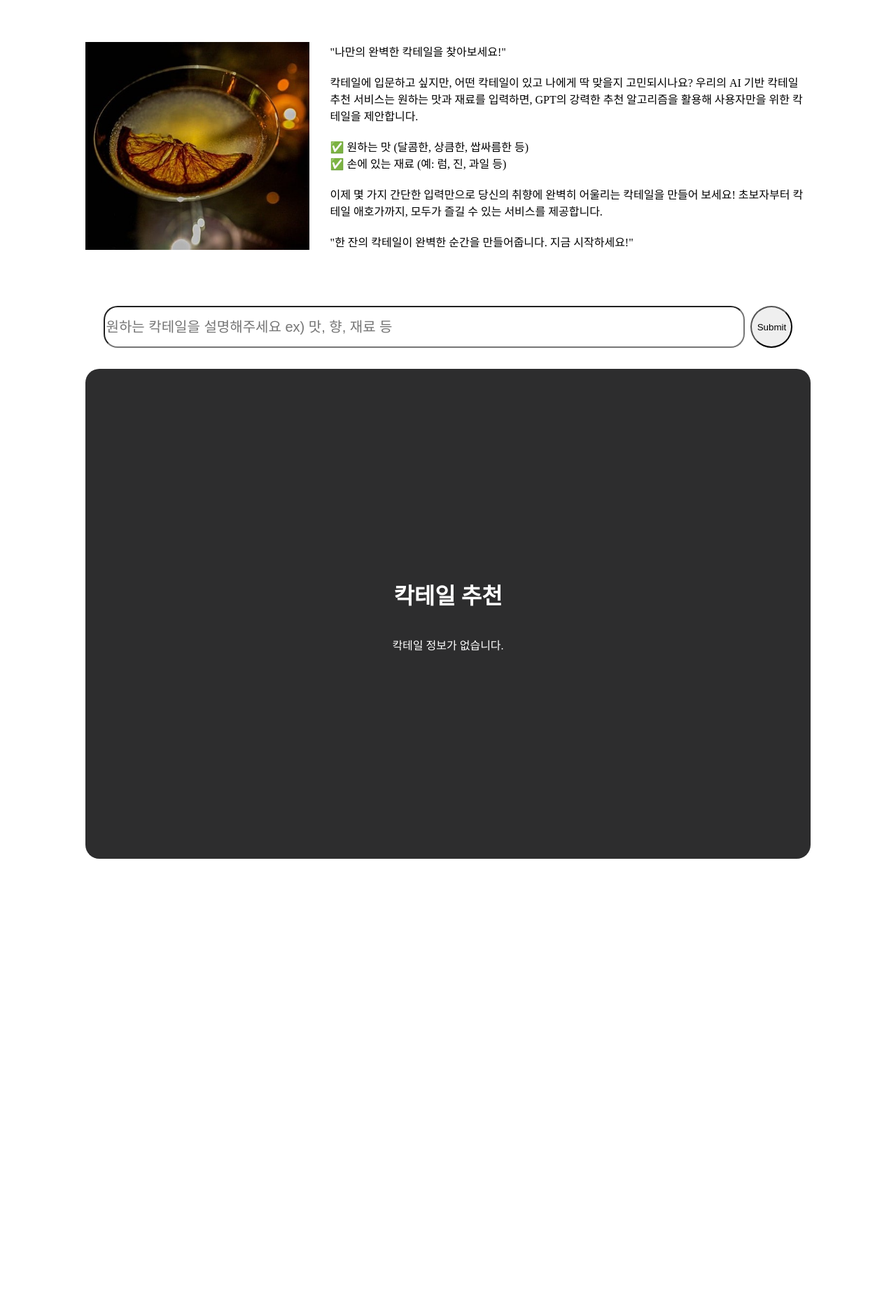
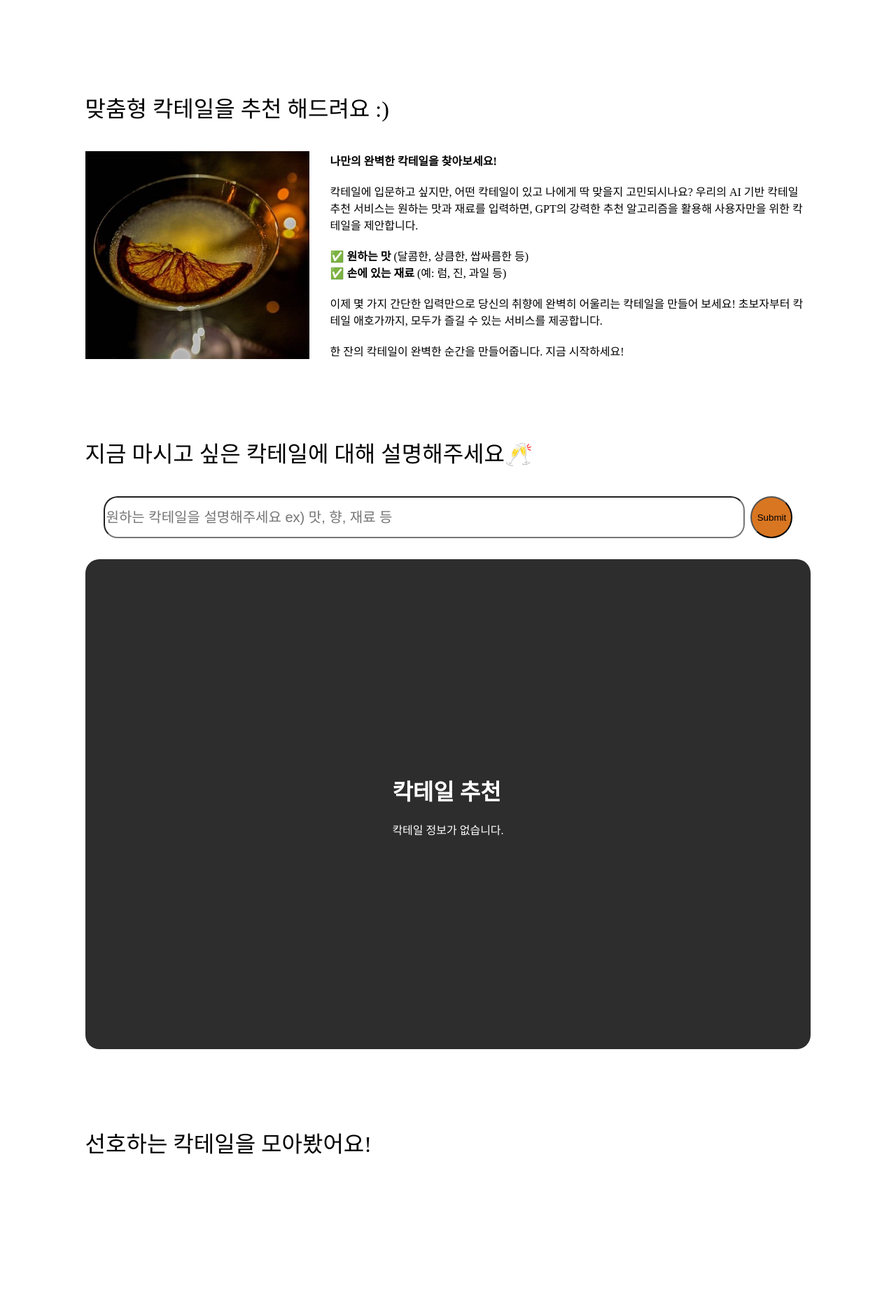
Before and after one commit to UntilWeD/CocktailRecommendation_Service, a Flask app: template CocktailRecommendationService/app/templates/index.html in a window 1280 px wide. Shown: the part 64-1920 px from the top of the page at 70% size. Run offline with Flask 3, Linux system fonts and the light colour scheme; the template is opened without the code that fills it, so the values that code supplies are empty.

Commit message:
화면 최대 비율 조정, 소제목 추가 등 UI 수정

```diff
--- a/CocktailRecommendationService/app/static/css/index.css
+++ b/CocktailRecommendationService/app/static/css/index.css
@@ -49,6 +49,11 @@ header {
   cursor: pointer;
 }
 
+.nav__menu-sidebar {
+  display: none;
+  z-index: 99;
+}
+
 .nav__main-title {
   font-size: 2rem;
   font-weight: 500;
@@ -62,7 +67,13 @@ main {
   display: flex;
   flex-direction: column;
   align-items: center;
-  gap: 80px;
+  gap: 40px;
+}
+
+.summary {
+  margin-top: 70px;
+  width: 90%;
+  font-size: 2rem;
 }
 
 .description {
@@ -87,7 +98,7 @@ main {
 }
 
 .text-highlight {
-  font-weight: 500;
+  font-weight: 600;
 }
 
 .cocktail-in-output {
@@ -115,6 +126,11 @@ main {
   width: 60px;
   height: 60px;
   border-radius: 50%;
+  background-color: #d97621;
+  cursor: pointer;
+  &:hover {
+    transform: scale(1.05);
+  }
 }
 
 .cocktail-output {
@@ -126,9 +142,13 @@ main {
   flex-direction: column;
   justify-content: center;
   align-items: center;
+  padding: 5%;
+  overflow-y: auto; /* 텍스트 일정 이상일 시 스크롤 생성 */
+}
+
+.cocktail-output__container {
   color: white;
-  padding: 3%;
-  overflow-y: auto; /* 텍스트 일정 이상일 시 스크롤 생성 */
+  overflow-y: auto;
 }
 
 .cocktail-output::-webkit-scrollbar {
@@ -138,7 +158,6 @@ main {
 
 .cocktail-list {
   width: 100%;
-  margin-top: 50px;
   padding: 50px;
   display: grid;
   grid-template-columns: 1fr 1fr 1fr;
@@ -148,11 +167,11 @@ main {
   margin: auto;
   width: 300px;
   height: 400px;
+  margin-bottom: 40px;
   display: flex;
   flex-direction: column;
   align-items: center;
   font-size: 1rem;
-  margin-top: 50px;
   background-color: #604fb8;
   border-radius: 16px;
   cursor: pointer;
@@ -171,10 +190,11 @@ main {
 
 .card__title {
   margin-top: 10px;
+  font-weight: 600;
+  font-size: 1.3rem;
 }
 
 .card__summary {
-  font-weight: 600;
 }
 
 footer {
@@ -201,6 +221,7 @@ footer {
   display: flex;
   flex-direction: column;
   align-items: center;
+  gap: 15px;
   padding: 25px;
   width: 700px;
   height: 840px;
@@ -217,6 +238,27 @@ footer {
   }
 }
 
+.modal__container__header {
+}
+
+.cocktail-details__title {
+  font-size: 1.5rem;
+  font-weight: 600;
+}
+
+.modal__container__main {
+}
+
+.divider {
+  margin-top: auto;
+  width: 90%;
+  border: 1px solid #2d2d2e;
+}
+
+.modal__container__footer {
+  height: 240px;
+}
+
 @media screen and (max-width: 1000px) {
   .cocktail-list {
     grid-template-columns: 1fr 1fr;
--- a/CocktailRecommendationService/app/static/js/card.js
+++ b/CocktailRecommendationService/app/static/js/card.js
@@ -1,5 +1,6 @@
 // DB와 연결하여 작성할 예정, GPT 출력으로 만들어진 칵테일 카드 , + detail로 이동하는 <a> 태그 삭제
 // GPT 값 데이터베이스 저장 시 id값 부여해 카드 식별할 예정
+// 현재는 제출 버튼 클릭 시 카드 생성, 저장된 GPT 값을 불러와 생성할 필요가 있음
 const list = document.querySelector(".cocktail-list");
 
 document
--- a/CocktailRecommendationService/app/templates/index.html
+++ b/CocktailRecommendationService/app/templates/index.html
@@ -9,7 +9,7 @@
     <!--<body>-->
     <!--    <h1>PostgreSQL 데이터 조회 결과</h1>-->
 
-    <!--    {% if data %}-->zz
+    <!--    {% if data %}-->
     <!--    <table border="1">-->
     <!--        <tr>-->
     <!--            {% for column in data[0].keys() %}-->
@@ -52,15 +52,17 @@
               />
             </svg>
           </div>
+          <div class="nav__menu-sidebar"></div>
           <div class="nav__main-title">🍸Cocktail Recommendation Service</div>
         </nav>
       </header>
       <main>
+        <div class="summary">맞춤형 칵테일을 추천 해드려요 :)</div>
         <div class="description">
           <img class="description__img" src="../static/images/drink.jpg" />
           <article class="description__service">
             <span class="text-highlight">
-              "나만의 완벽한 칵테일을 찾아보세요!"
+              나만의 완벽한 칵테일을 찾아보세요!
             </span>
             <div>
               칵테일에 입문하고 싶지만, 어떤 칵테일이 있고 나에게 딱 맞을지
@@ -84,10 +86,11 @@
               수 있는 서비스를 제공합니다.
             </div>
             <div>
-              "한 잔의 칵테일이 완벽한 순간을 만들어줍니다. 지금 시작하세요!"
+              한 잔의 칵테일이 완벽한 순간을 만들어줍니다. 지금 시작하세요!
             </div>
           </article>
         </div>
+        <div class="summary">지금 마시고 싶은 칵테일에 대해 설명해주세요🥂</div>
         <form class="cocktail-in-output">
           <div class="cocktail-in-output__container">
             <input
@@ -99,9 +102,11 @@
             <input class="cocktail-input__btn" type="submit" />
           </div>
           <div class="cocktail-output">
+            <div class="cocktail-output__container">
               <h1>칵테일 추천</h1>
               <!-- gptRecommendation 내용 이동 -->
               <!-- 추천 결과 반복 표시 -->
+              <!-- 일단은 output란에 표시 -->
               {% for item in recommendations %}
               <div class="cocktail-card">
                 <h2>원본 칵테일: {{ item.original.name }}</h2>
@@ -115,7 +120,9 @@
               <p>칵테일 정보가 없습니다.</p>
               {% endfor %}
             </div>
+          </div>
         </form>
+        <div class="summary">선호하는 칵테일을 모아봤어요!</div>
         <div class="cocktail-list">
           <!-- <div class="cocktail-list__card">
                   <div class="card__image">칵테일 이미지</div>
@@ -140,11 +147,20 @@
                 />
               </svg>
             </div>
-            <h1>상세 내용 모달입니다.</h1>
-            <p>
+            <div class="modal__container__header">
+              <div class="cocktail-details__title">예시) **칵테일</div>
+            </div>
+            <p class="modal__container__main">
               칵테일 이미지, 이름, 알코올, 잔, 재료, 제조법, 추천 이유 등이
               들어갈 예정입니다.
             </p>
+            <div class="divider"></div>
+            <div class="modal__container__footer">
+              <div class="cocktail-details__title"></div>
+              <p>
+                유사 칵테일 추천 알고리즘을 통한 만들어진 카드들 들어갈 예정
+              </p>
+            </div>
           </div>
         </div>
       </main>
--- a/CocktailRecommendationService/run.py
+++ b/CocktailRecommendationService/run.py
@@ -13,39 +13,39 @@ cocktail_service = CocktailService()
 app = Flask(__name__, static_folder="app/static",template_folder='app/templates')
 CORS(app)
 
+# @app.route('/')
+# def index():
+#     return render_template("index.html")
+
 @app.route('/')
 def index():
-    return render_template("index.html")
+    """
+    메인 페이지 라우트
+    - 데이터베이스에서 칵테일 정보 조회
+    - GPT를 사용하여 각 칵테일에 대한 추천 생성
+    - 결과를 웹 페이지로 표시
+    """
+    try:
+        # 데이터베이스에서 칵테일 정보 조회
+        cocktails = cocktail_service.get_cocktails()
 
-# @app.route('/')
-# def index():
-#     """
-#     메인 페이지 라우트
-#     - 데이터베이스에서 칵테일 정보 조회
-#     - GPT를 사용하여 각 칵테일에 대한 추천 생성
-#     - 결과를 웹 페이지로 표시
-#     """
-#     try:
-#         # 데이터베이스에서 칵테일 정보 조회
-#         cocktails = cocktail_service.get_cocktails()
+        if cocktails is not None:
+            recommendations = []
 
-#         if cocktails is not None:
-#             recommendations = []
+            # 각 칵테일에 대해 GPT 추천 생성
+            for cocktail in cocktails[:5]:  # 테스트를 위해 처음 5개만 처리
+                recommendation = cocktail_service.get_gpt_recommendation(cocktail)
+                recommendations.append({
+                    'original': cocktail,
+                    'recommendation': recommendation
+                })
 
-#             # 각 칵테일에 대해 GPT 추천 생성
-#             for cocktail in cocktails[:5]:  # 테스트를 위해 처음 5개만 처리
-#                 recommendation = cocktail_service.get_gpt_recommendation(cocktail)
-#                 recommendations.append({
-#                     'original': cocktail,
-#                     'recommendation': recommendation
-#                 })
+            return render_template('index.html', recommendations=recommendations)
+        else:
+            return "데이터를 가져오는데 실패하였습니다."
 
-#             return render_template('index.html', recommendations=recommendations)
-#         else:
-#             return "데이터를 가져오는데 실패하였습니다."
-
-#     except Exception as e:
-#         return f"오류 발생: {str(e)}"
+    except Exception as e:
+        return f"오류 발생: {str(e)}"
 
 # @app.route('/gpt', methods=['POST']) # 이후 모달 추가 위해 @app.route('/detail/<id>') 삭제
 # def gpt_request():
```
Lines whose indentation alone changed are shown as unchanged.
